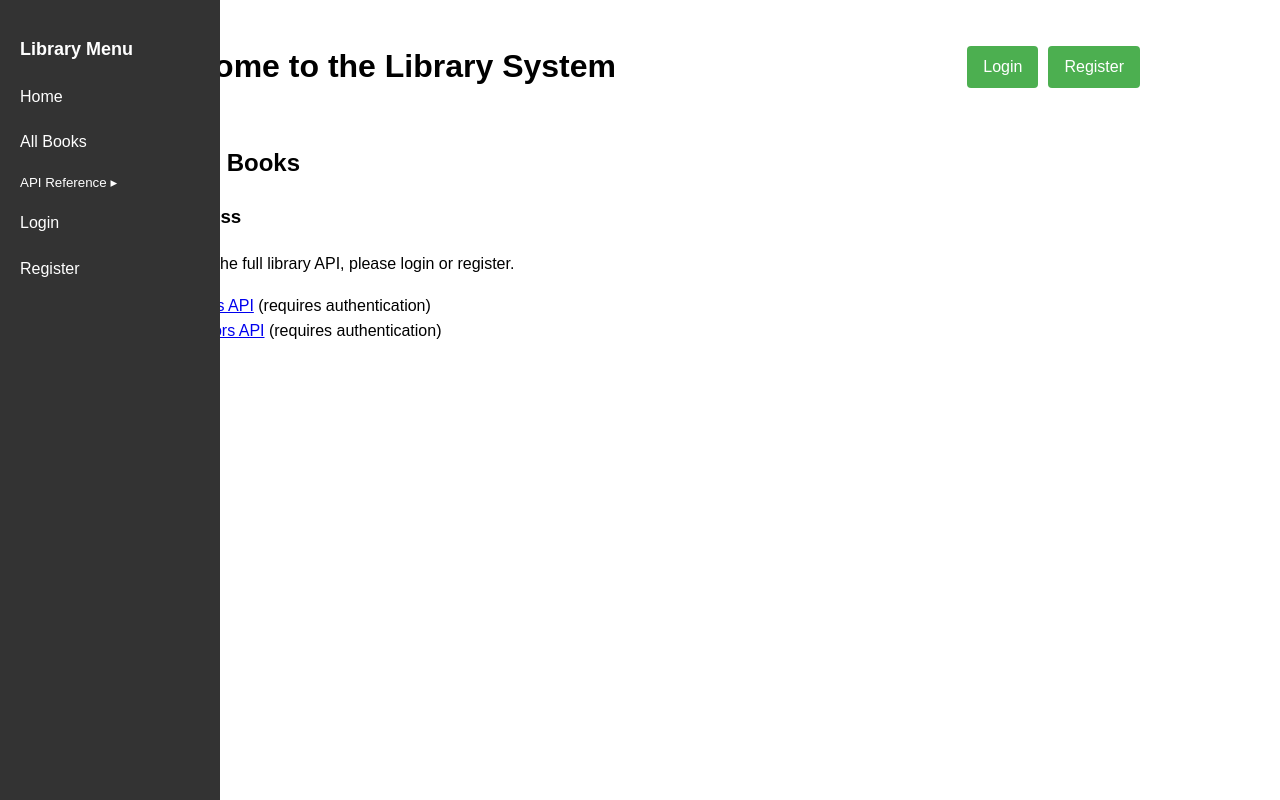
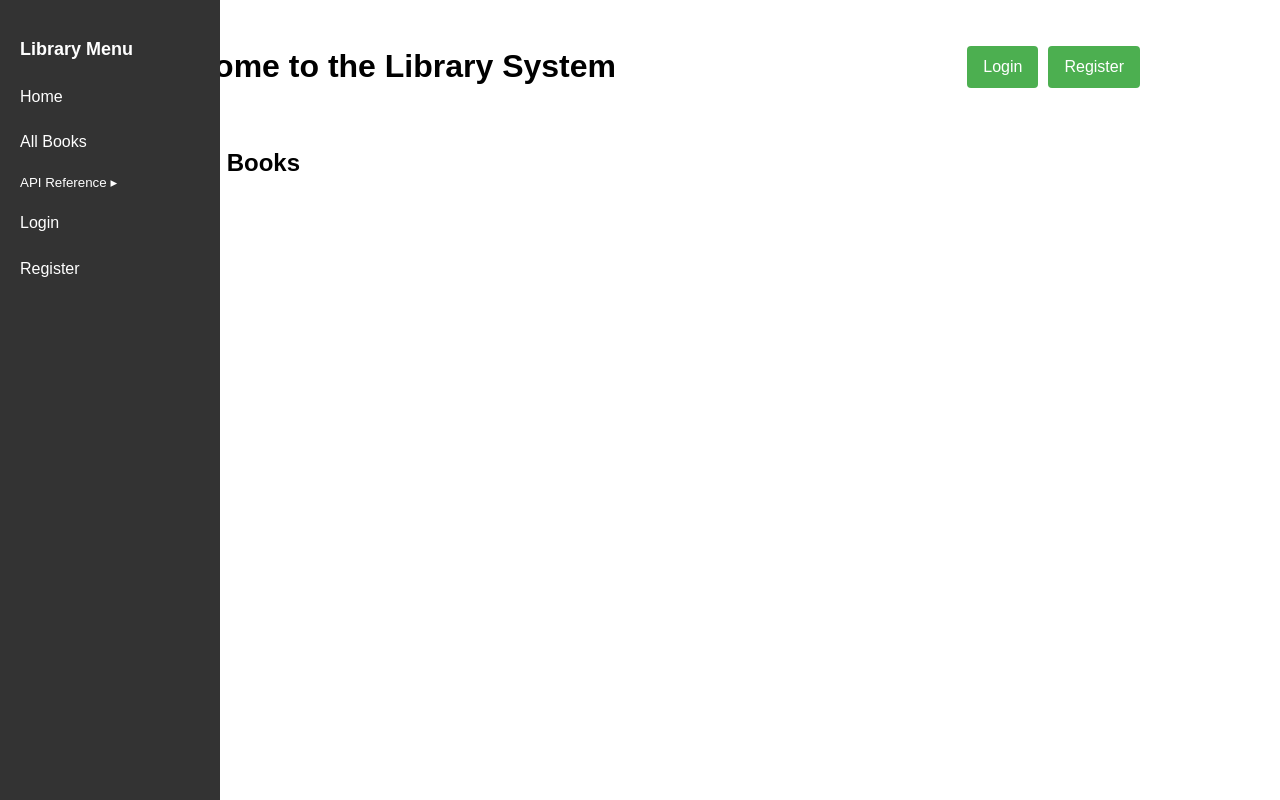
Before and after one commit to EduKav1813/library-system, a Django app: page / in a window 1280 px wide. Run offline with Django 5.2, Linux system fonts and the light colour scheme; data that the repository does not hold is empty.

Commit message:
fix: remove redundant API Access section from index
Signed-off-by: Eduard Kaverinskyi <eduard.kaverinskyi@gmail.com>

```diff
--- a/library_system/library/templates/pages/index.html
+++ b/library_system/library/templates/pages/index.html
@@ -70,19 +70,6 @@
 
     <h2>Recent Books</h2>
     <div class="books-list"></div>
-
-    <div>
-      <h3>API Access</h3>
-      <p>To access the full library API, please login or register.</p>
-      <ul>
-        <li>
-          <a href="/api/books/">Books API</a> (requires authentication)
-        </li>
-        <li>
-          <a href="/api/authors/">Authors API</a> (requires authentication)
-        </li>
-      </ul>
-    </div>
 
     <script>
       document.addEventListener('DOMContentLoaded', function () {
```
